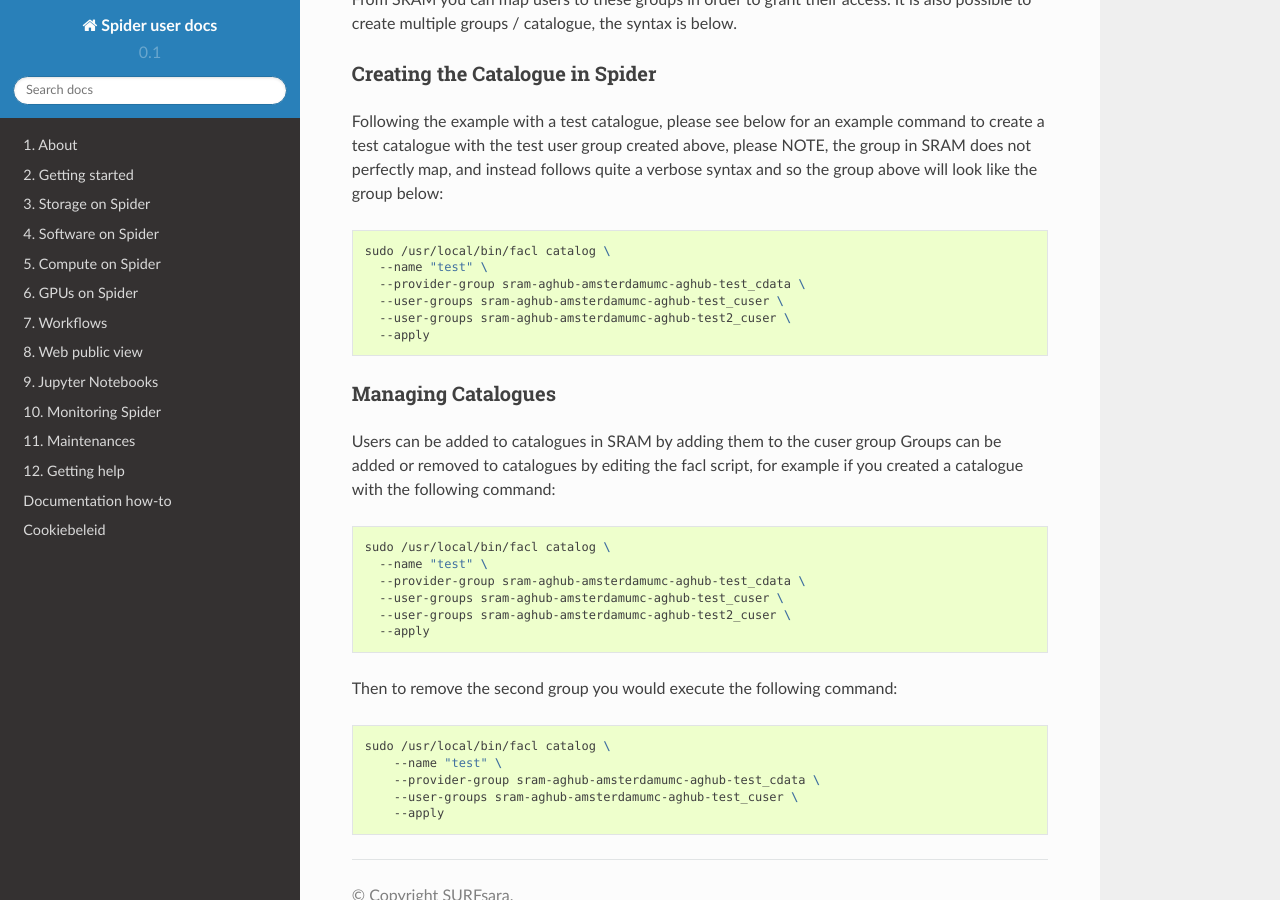
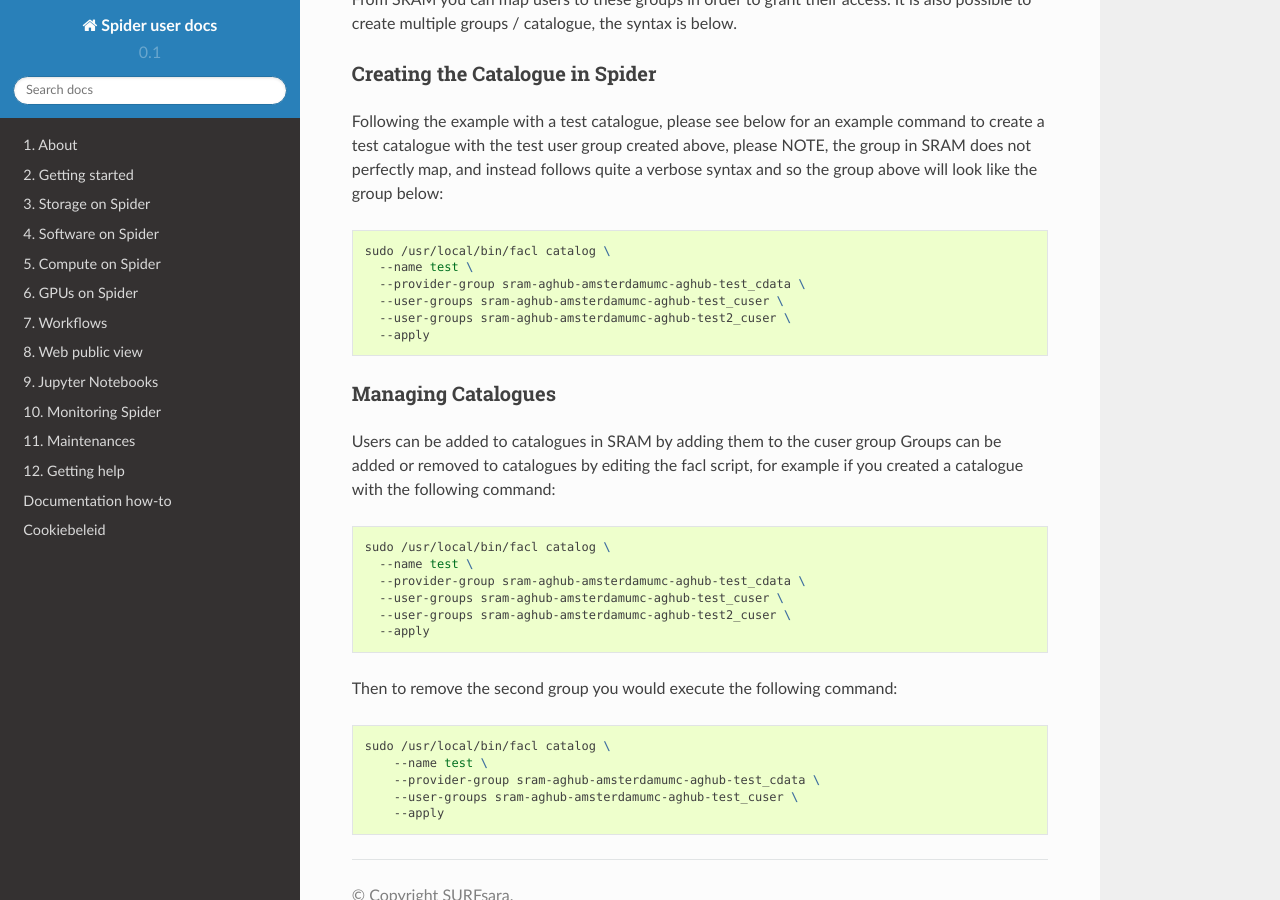
Before and after one commit to sara-nl/spiderdocs, a Sphinx documentation site: the page built from source/Pages/aghub/aghub_admin_catalog.rst, in a window 1280 px wide and 900 px high, scrolled down 1127 px. Built offline with Sphinx 7.4.7 and the Read the Docs theme 2.0.0, drawn with Linux system fonts in a browser that asks for light colours.

```diff
--- a/source/Pages/aghub/aghub_admin_catalog.rst
+++ b/source/Pages/aghub/aghub_admin_catalog.rst
@@ -62,7 +62,7 @@ Following the example with a test catalogue, please see below for an example com
 .. code-block:: bash
 
   sudo /usr/local/bin/facl catalog \
-    --name "test" \
+    --name test \
     --provider-group sram-aghub-amsterdamumc-aghub-test_cdata \
     --user-groups sram-aghub-amsterdamumc-aghub-test_cuser \
     --user-groups sram-aghub-amsterdamumc-aghub-test2_cuser \
@@ -78,7 +78,7 @@ Groups can be added or removed to catalogues by editing the facl script, for exa
 .. code-block:: bash
 
   sudo /usr/local/bin/facl catalog \
-    --name "test" \
+    --name test \
     --provider-group sram-aghub-amsterdamumc-aghub-test_cdata \
     --user-groups sram-aghub-amsterdamumc-aghub-test_cuser \
     --user-groups sram-aghub-amsterdamumc-aghub-test2_cuser \
@@ -89,7 +89,7 @@ Then to remove the second group you would execute the following command:
 .. code-block:: bash
 
   sudo /usr/local/bin/facl catalog \
-      --name "test" \
+      --name test \
       --provider-group sram-aghub-amsterdamumc-aghub-test_cdata \
       --user-groups sram-aghub-amsterdamumc-aghub-test_cuser \
       --apply
```
